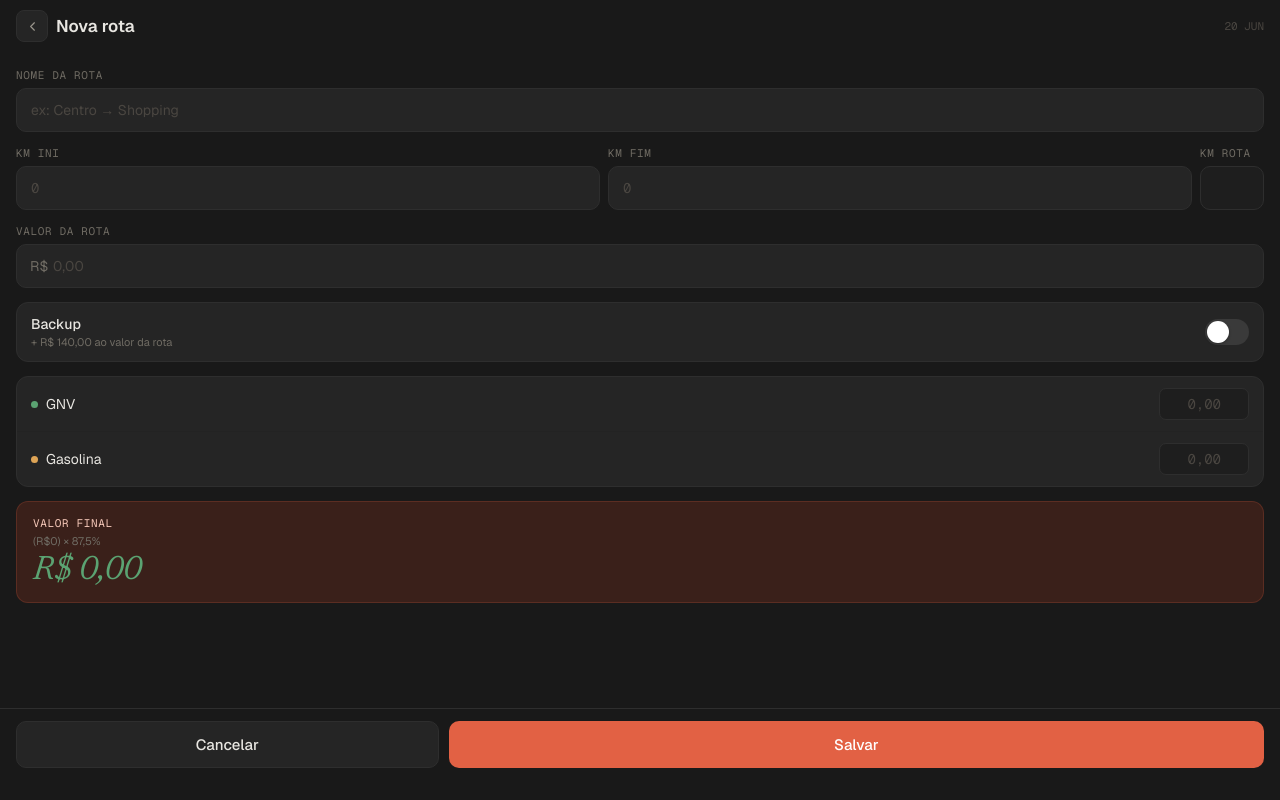
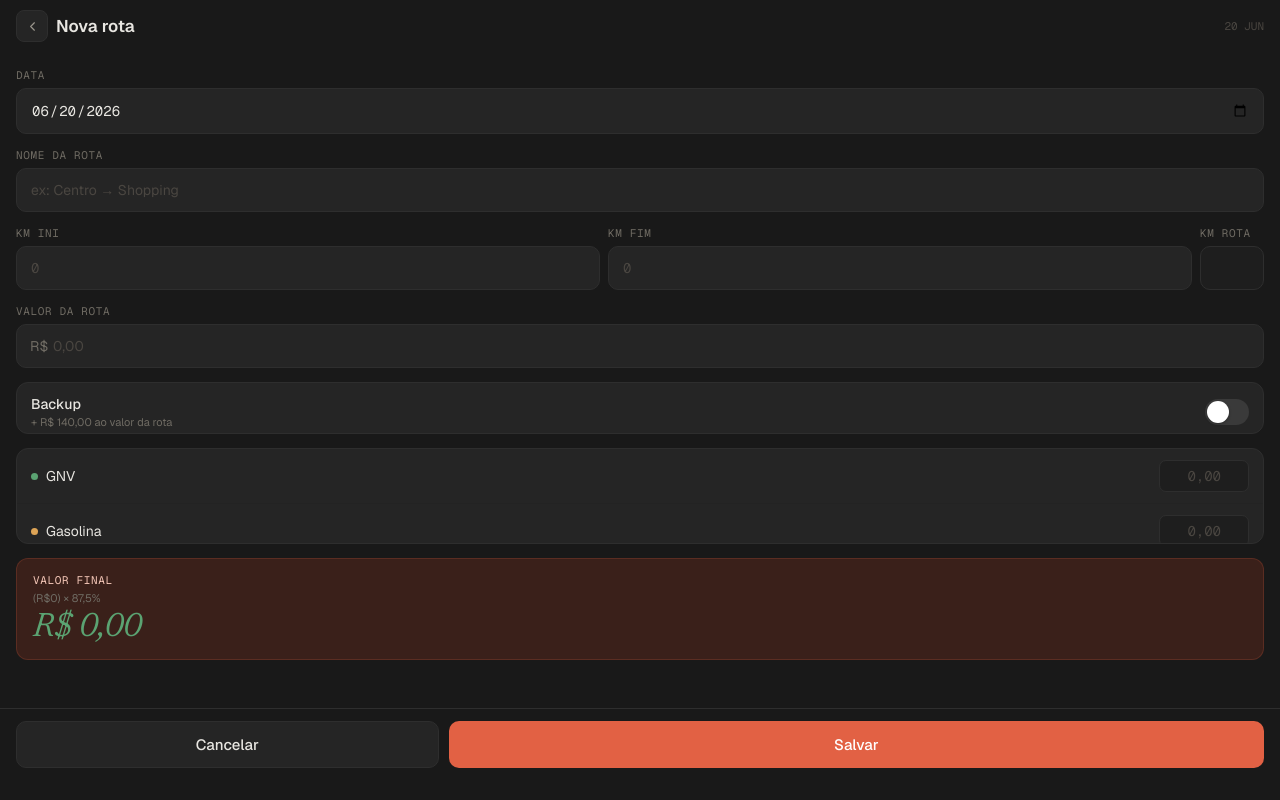
Before and after one commit to omedeiroz/financial, a React app in the folder frontend/: page /routes/new in a window 1280 px wide. Built offline with nearby package versions, Linux system fonts and the light colour scheme; no server answers; the HTML template or start-up script is replaced by a standard one.

Commit message:
feat: add date input field to RouteForm; enhance styling for better user experience

```diff
--- a/frontend/src/pages/RouteForm/RouteForm.jsx
+++ b/frontend/src/pages/RouteForm/RouteForm.jsx
@@ -8,6 +8,7 @@ import styles from './RouteForm.module.css';
 const BACKUP_VALUE = 140;
 
 const empty = {
+  day: new Date().toISOString().slice(0, 10),
   name: '',
   km_initial: '',
   km_final: '',
@@ -30,12 +31,14 @@ export default function RouteForm() {
   const createRoute = useCreateRoute();
   const updateRoute = useUpdateRoute(id);
 
-  const [form, setForm] = useState(empty);
+  const initialDay = searchParams.get('date') || new Date().toISOString().slice(0, 10);
+  const [form, setForm] = useState({ ...empty, day: initialDay });
   const [errors, setErrors] = useState({});
 
   useEffect(() => {
     if (existing) {
       setForm({
+        day: String(existing.day).slice(0, 10),
         name: existing.name,
         km_initial: existing.km_initial,
         km_final: existing.km_final,
@@ -77,9 +80,8 @@ export default function RouteForm() {
     const e = validate();
     if (Object.keys(e).length) { setErrors(e); return; }
 
-    const day = isEdit ? existing.day : searchParams.get('date') || new Date().toISOString().slice(0, 10);
     const payload = {
-      day,
+      day: form.day,
       name: form.name.trim(),
       km_initial: Number(form.km_initial) || 0,
       km_final: Number(form.km_final) || 0,
@@ -102,17 +104,11 @@ export default function RouteForm() {
     }
   }
 
-  const date = isEdit
-    ? existing?.day
-    : searchParams.get('date') || new Date().toISOString().slice(0, 10);
-
-  const dateLabel = date
-    ? (() => {
-        const [, m, d] = String(date).slice(0, 10).split('-');
-        const months = ['JAN','FEV','MAR','ABR','MAI','JUN','JUL','AGO','SET','OUT','NOV','DEZ'];
-        return `${d} ${months[parseInt(m, 10) - 1]}`;
-      })()
-    : '';
+  const dateLabel = (() => {
+    const [, m, d] = form.day.split('-');
+    const months = ['JAN','FEV','MAR','ABR','MAI','JUN','JUL','AGO','SET','OUT','NOV','DEZ'];
+    return `${d} ${months[parseInt(m, 10) - 1]}`;
+  })();
 
   const loading = createRoute.isPending || updateRoute.isPending;
 
@@ -127,6 +123,17 @@ export default function RouteForm() {
       </div>
 
       <div className={styles.form}>
+        <div className={styles.field}>
+          <label className={styles.label}>Data</label>
+          <input
+            className={styles.inputDate}
+            type="date"
+            value={form.day}
+            max={new Date().toISOString().slice(0, 10)}
+            onChange={(e) => set('day', e.target.value)}
+          />
+        </div>
+
         <div className={styles.field}>
           <label className={styles.label}>Nome da rota</label>
           <input
--- a/frontend/src/pages/RouteForm/RouteForm.module.css
+++ b/frontend/src/pages/RouteForm/RouteForm.module.css
@@ -125,6 +125,25 @@
   font-weight: 600;
   text-align: center;
   width: 64px;
+}
+
+.inputDate {
+  background: var(--surface);
+  border: 1px solid var(--border);
+  border-radius: var(--radius-md);
+  padding: 12px 14px;
+  font-size: 14px;
+  font-family: var(--font-mono);
+  color: var(--ink-1);
+  width: 100%;
+  color-scheme: light dark;
+  cursor: pointer;
+  transition: border-color var(--dur-fast) var(--ease-out), box-shadow var(--dur-fast) var(--ease-out);
+}
+
+.inputDate:focus {
+  border-color: var(--accent);
+  box-shadow: 0 0 0 3px rgba(226, 97, 68, 0.15);
 }
 
 .inputPrefix {
```
